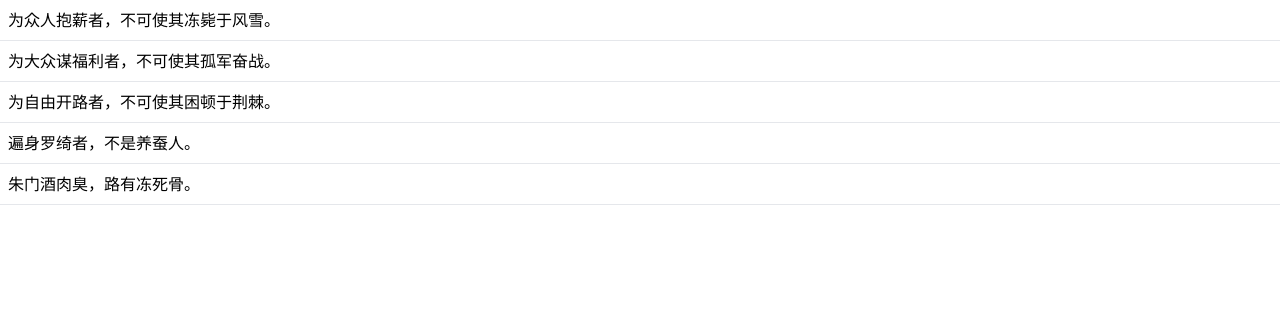
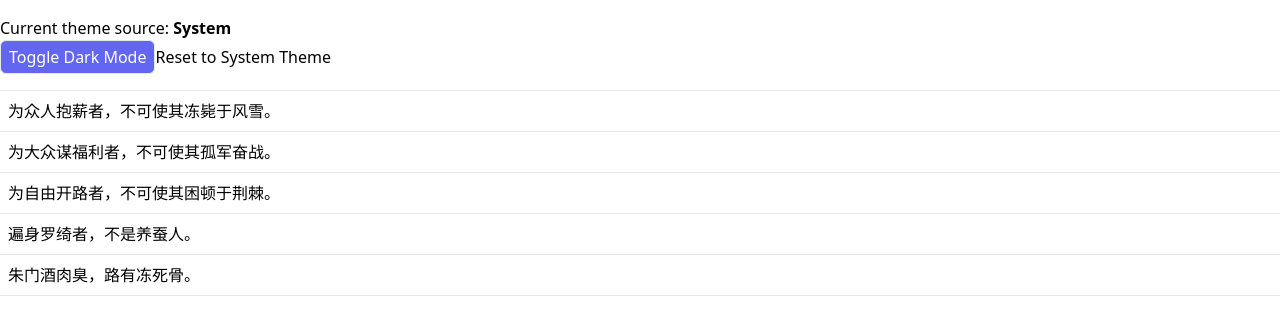
Before and after one commit to logeast/Copyboards, a Vue app: page / in a window 1280 px wide. Shown: the top 322 px of the page. Built offline with nearby package versions, Linux system fonts and the light colour scheme.

Commit message:
feat: add dark mode

```diff
--- a/index.html
+++ b/index.html
@@ -4,10 +4,13 @@
     <meta charset="UTF-8" />
     <link rel="icon" href="/favicon.ico" />
     <meta name="viewport" content="width=device-width, initial-scale=1.0" />
-    <meta http-equiv="Content-Security-Policy" content="script-src 'self' 'unsafe-inline';" />
+    <meta
+      http-equiv="Content-Security-Policy"
+      content="script-src 'self' 'unsafe-inline';"
+    />
     <title>Vite App</title>
   </head>
-  <body>
+  <body class="dark:bg-slate-800 dark:text-white">
     <div id="app"></div>
     <script type="module" src="/src/main.ts"></script>
   </body>
--- a/src/App.vue
+++ b/src/App.vue
@@ -3,6 +3,7 @@
 // Check out https://vuejs.org/api/sfc-script-setup.html#script-setup
 import { ref } from 'vue';
 import CopyItem from './components/CopyItem.vue'
+import DarkMode from './components/DarkMode.vue';
 
 const copylist = ref([
     { id: 0, text: '为众人抱薪者，不可使其冻毙于风雪。' },
@@ -14,6 +15,7 @@ const copylist = ref([
 </script>
 
 <template>
+    <DarkMode></DarkMode>
     <ul>
         <CopyItem v-for="item in copylist" :value="item" :key="item.id"></CopyItem>
     </ul>
--- /dev/null
+++ b/src/components/DarkMode.vue
@@ -0,0 +1,25 @@
+<script setup lang="ts">
+import { ref } from 'vue';
+const message = ref('System');
+
+async function ToggleDarkMode() {
+    const isDarkMode = await window.darkMode.toggle()
+    message.value = isDarkMode ? 'Dark' : 'Light';
+}
+
+async function ResetToSystemTheme() {
+    await window.darkMode.system();
+    message.value = "System"
+}
+</script>
+
+<template>
+    <div class="border-b py-4">
+        <p>Current theme source: <strong>{{ message }}</strong></p>
+        <button @click="ToggleDarkMode"
+            class="px-2 py-1 rounded-md border bg-indigo-500 hover:bg-indigo-600 text-white">
+            Toggle Dark Mode
+        </button>
+        <button>Reset to System Theme</button>
+    </div>
+</template>
```
Also changed, not shown: electron/preload/index.ts (+10 -0 lines), electron/main/render.ts (added).
